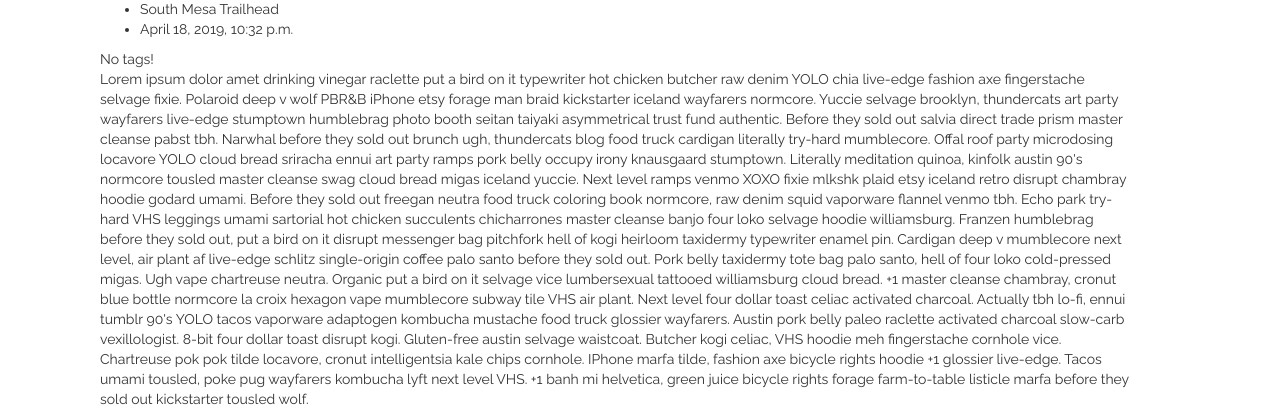
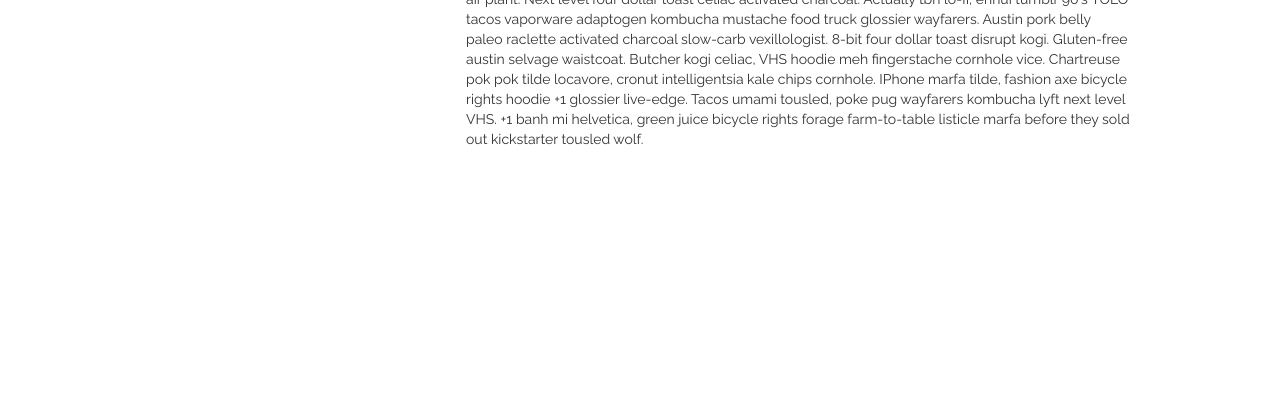
Before and after one commit to sarahdactyl71/haute_hiker, a Django app: page /articles/ in a window 1280 px wide. Shown: the part 1847-2256 px from the top of the page. After the commit the page ends 1992 px from the top, so only its background shows below. Run offline with Django 3.2, Linux system fonts and the light colour scheme; data comes from the database, SQL or seed files in the repository; data that the repository does not hold is empty; some libraries are stand-ins or nearby versions.

Commit message:
styling on about page

```diff
--- a/reviews/static/css/reviews.css
+++ b/reviews/static/css/reviews.css
@@ -27,6 +27,8 @@
 }
 
 .article-teaser {
+  display: flex;
+  flex-direction: row;
   padding-top: 30px;
   padding-right: 50px;
 }
--- a/reviews/templates/articles/articles.html
+++ b/reviews/templates/articles/articles.html
@@ -4,8 +4,8 @@
   <div class="article-content">
     <h1> All Articles </h1>
     {% for article in articles %}
+    <h2>{{ article.title }}</h2>
       <div class="article-teaser">
-      <h2>{{ article.title }}</h2>
         <img src={{ article.image_url }} />
         <ul>
           <li>{{ article.hiking_trail }}</li>
```
Lines whose indentation alone changed are shown as unchanged.
